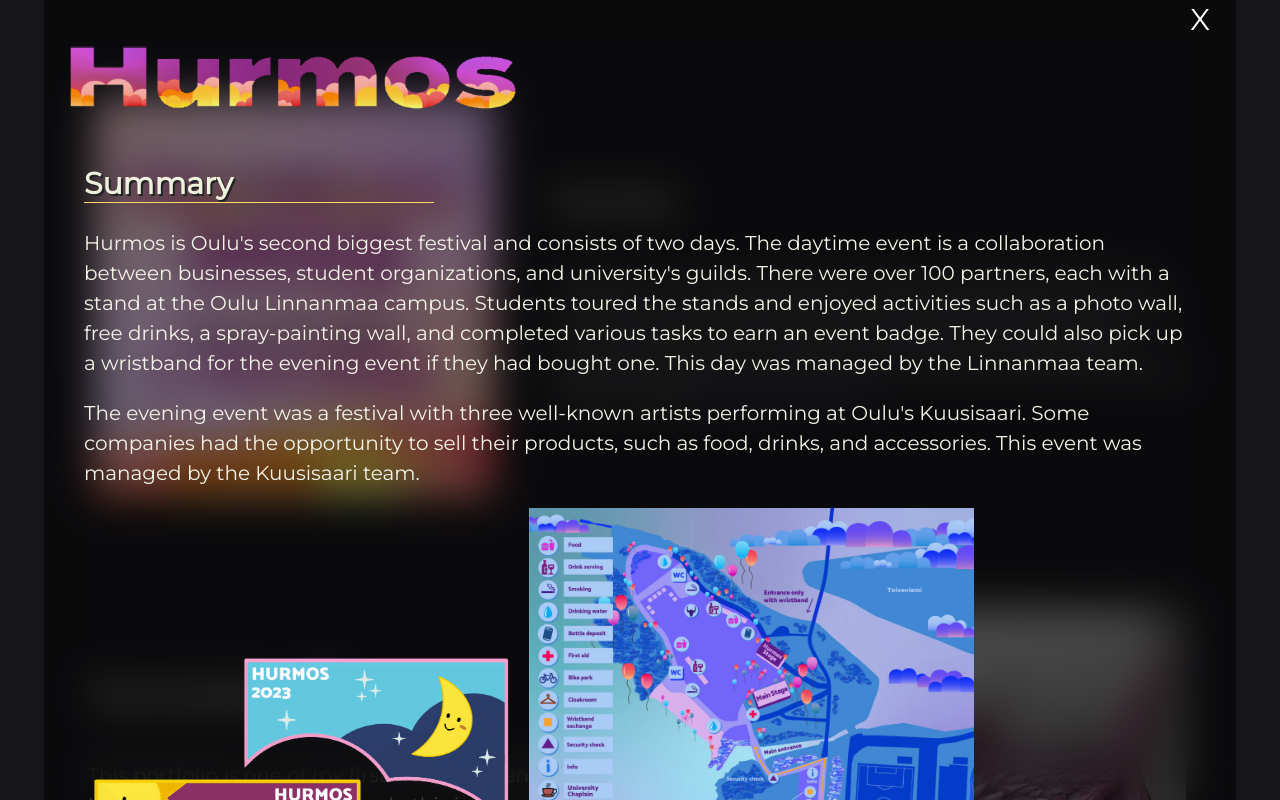
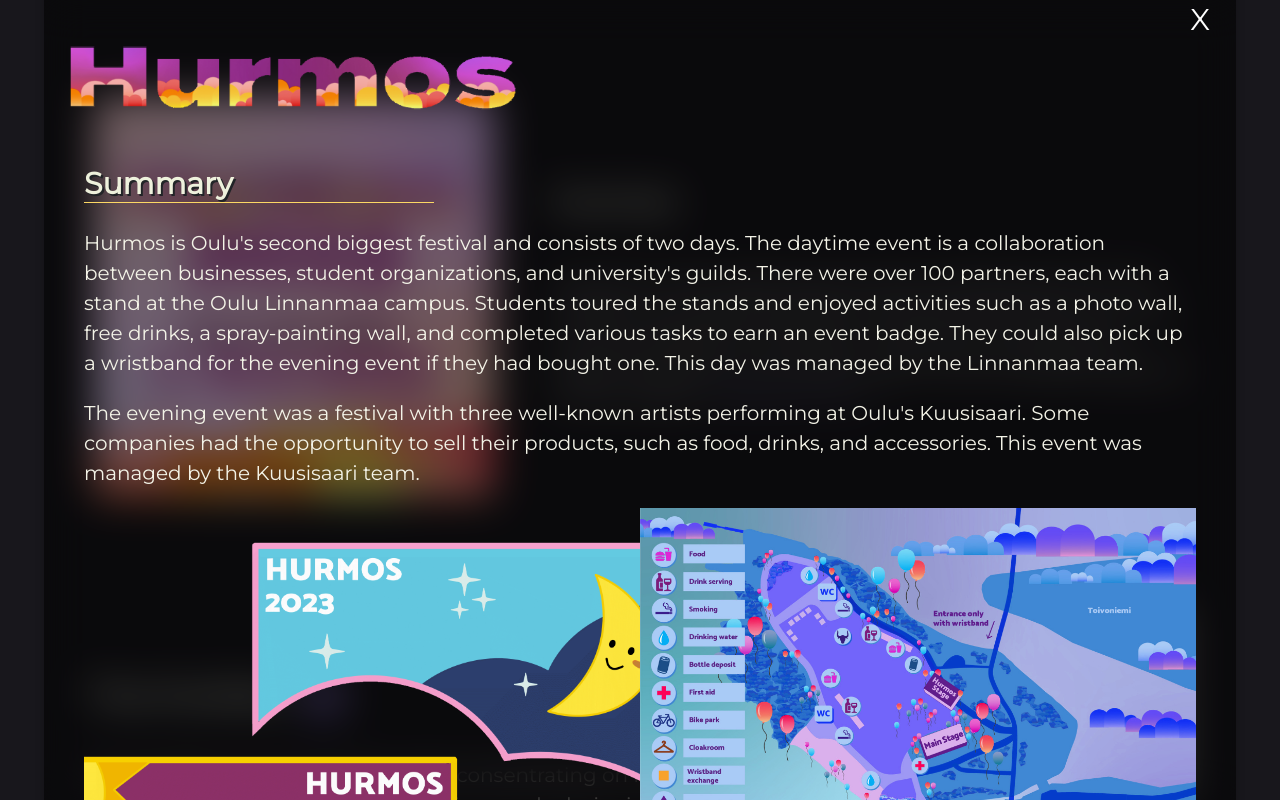
Before and after one commit to Plufin/Portfolio, a React (Create React App) app: page /projects in a window 1280 px wide. Both pictures are taken after a click on the element "What Did I Do...?". Shown: the part 836-1636 px from the top of the page. Built offline with nearby package versions, Linux system fonts and the light colour scheme.

Commit message:
Baby steps

```diff
--- a/src/components/Projects/EsronietModal.js
+++ b/src/components/Projects/EsronietModal.js
@@ -19,8 +19,10 @@
         <p>The evening event was a festival with three well-known artists performing at Oulu's
           Kuusisaari. Some companies had the opportunity to sell their products, such as food,
           drinks, and accessories. This event was managed by the Kuusisaari team.</p>
-        <TopicImage src={require('../Resources/Web/hurmosMerkit.png')} alt="HurmosBadge" />
-        <TopicImage src={require('../Resources/Web/AluekarttaEN.png')} alt="Alue" />
+        <Container>
+          <PatchesImage src={require('../Resources/Web/hurmosMerkit.png')} alt="HurmosBadge" />
+          <MapImage src={require('../Resources/Web/AluekarttaEN.png')} alt="Alue" />
+        </Container>
         <h2>Responsibilities</h2>
         <p>I was part of the Linnanmaa team, contributing to the planning of the day's schedule,
           particularly outdoor activities like wristband exchange points, overall badge distribution,
@@ -116,6 +118,23 @@
   }
 `;
 
+const Container = styled.div`
+  display: flex;
+  flex-direction: row;
+  justify-content: space-between;
+  width: 100%;
+`;
+
+const PatchesImage = styled.img`
+  width: 50%;
+  object-fit: cover;
+`;
+
+const MapImage = styled.img`
+  width: 50%;
+  object-fit: cover;
+`;
+
 const WideImage = styled.div`
   width: 90%;
   display: flex;
```
